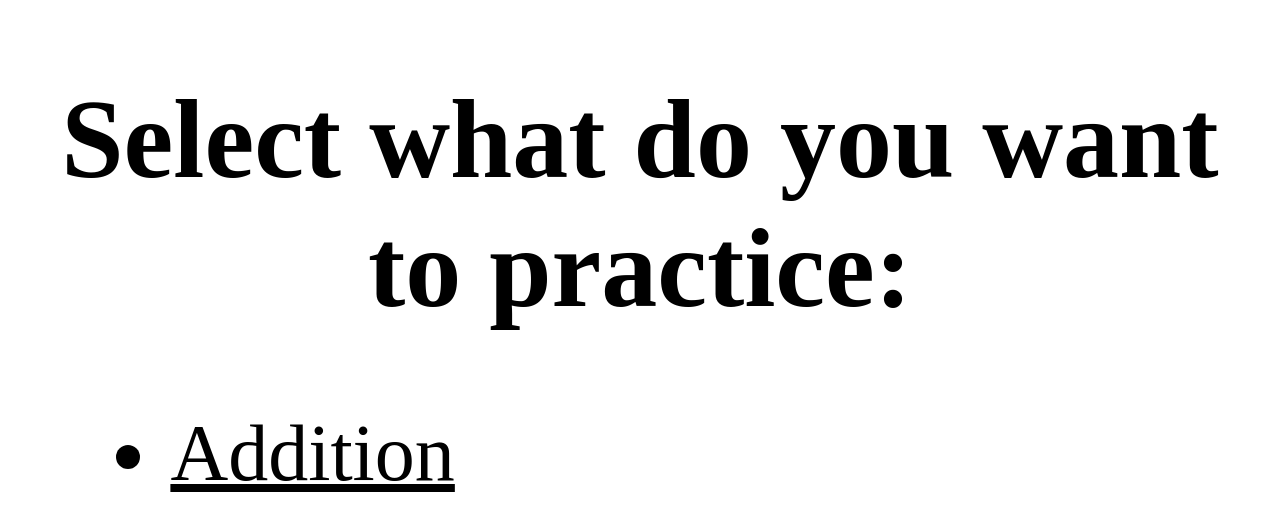
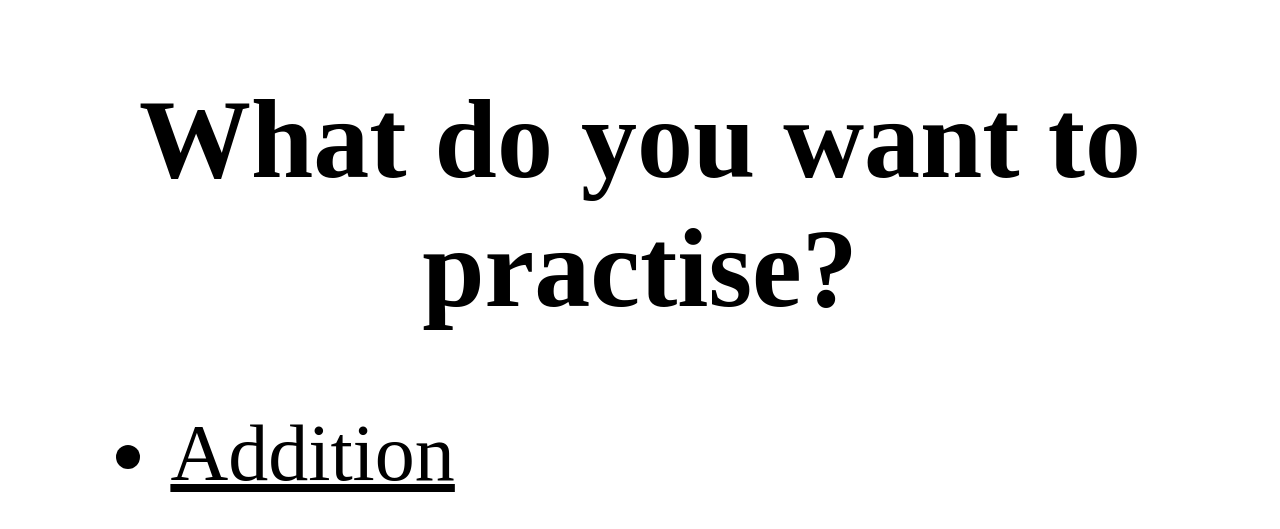
Before and after one commit to BekhruzSNiyazov/Train-your-math, a Flask app: page / in a window 1280 px wide. Shown: the top 529 px of the page. Run offline with Flask 2, Linux system fonts and the light colour scheme.

Commit message:
Update home.html

```diff
--- a/templates/home.html
+++ b/templates/home.html
@@ -17,7 +17,7 @@
         </style>
     </head>
     <body>
-        <h1>Select what do you want to practice:</h1>
+        <h1>What do you want to practise?</h1>
         <ul>
             <a href="index.html"><h1></h1><li>Addition</li></h1></a>
             <a href="subtraction.html"><h1></h1><li>Subtraction</li></h1></a>
```
